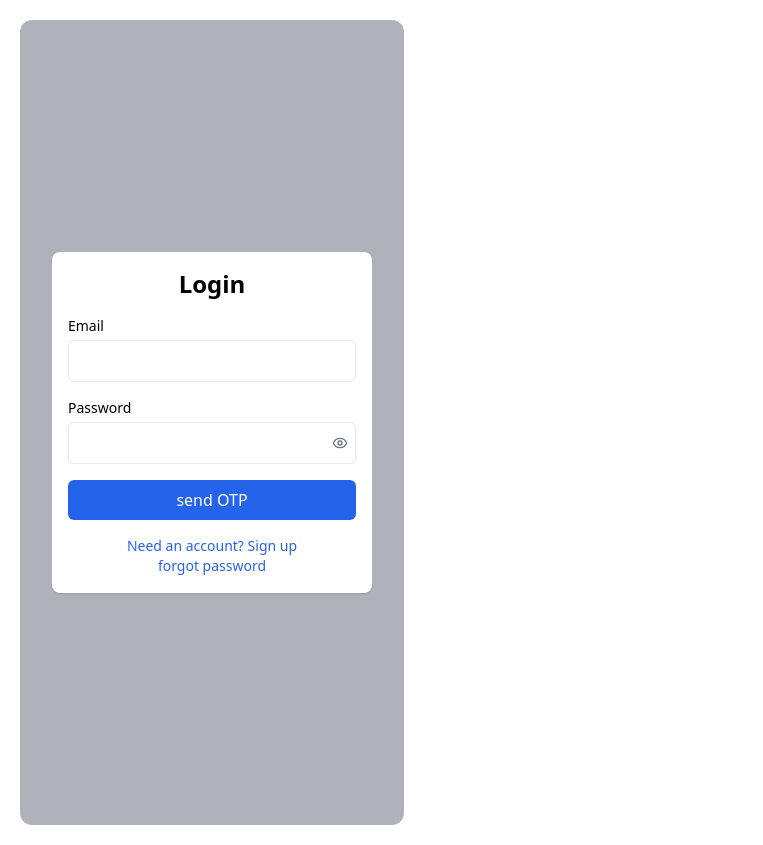
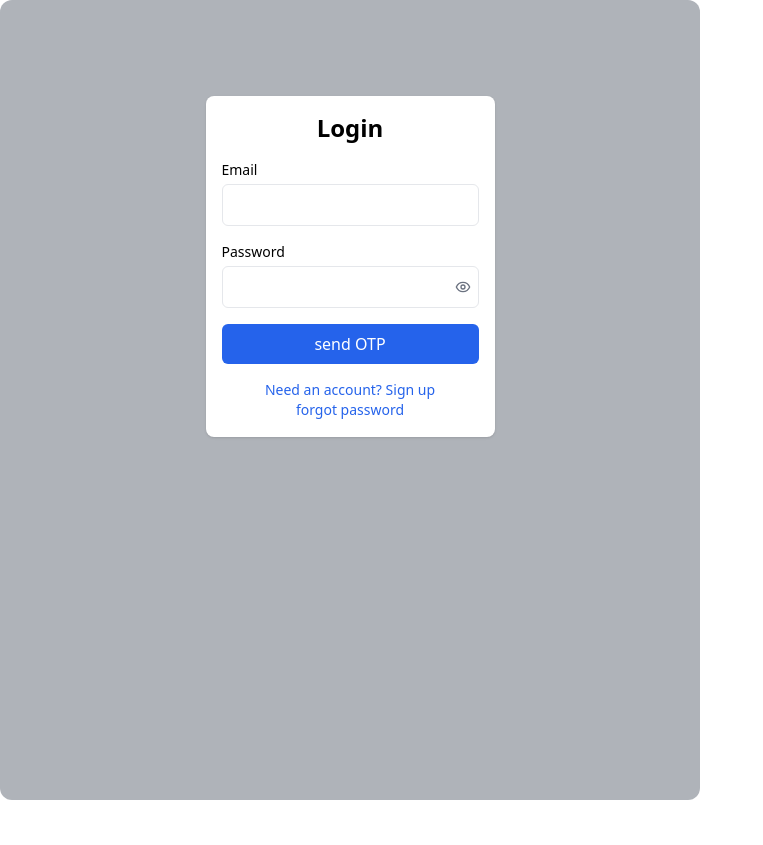
Before and after one commit to shivaraj110/store-links, a React (Vite) app: page /#/login in a window 1280 px wide. Shown: the whole page, without its empty margins (0-763 px from the left). After the commit the page ends 800 px from the top, so only its background shows below. Built offline with nearby package versions, Linux system fonts and the light colour scheme.

Commit message:
fixed sizing issue

```diff
--- a/index.html
+++ b/index.html
@@ -7,7 +7,7 @@
     <title>StoreLinks</title>
   </head>
   <body>
-    <div id="root"></div>
+    <div id="root" class=" "></div>
     <script type="module" src="/src/main.tsx"></script>
   </body>
 </html>
--- a/src/App.tsx
+++ b/src/App.tsx
@@ -11,18 +11,20 @@ import ResetPass from "./components/ui/ResetPass";
 export default function App() {
   return (
     <Router>
-      <main className="flex-1 m-5 size-fit overflow-hidden px-8 py-6 bg-gray-700/40 backdrop-blur-sm rounded-xl">
-        <Routes>
-          <Route path="/login" element={<AuthForm />} />
-          <Route path="/resetpaasword" element={<ResetPass />} />
-          <Route element={<ProtectRoutes />}>
-            <Route path="/personal" element={<PersonalLinks />} />
-            <Route path="/edit-personal" element={<EditLinkForm />} />
-            <Route path="/addPersonalLink" element={<AddLinkForm />} />
-            <Route path="/" element={<PublicLinks />} />
-            <Route path="/profile" element={<Profile />} />
-          </Route>
-        </Routes>
+      <main className="w-[700px] flex items-center justify-center ">
+        <div className="w-[700px] h-[800px] bg-gray-700/40 backdrop-blur-sm rounded-xl p-4">
+          <Routes>
+            <Route path={"/login"} element={<AuthForm />} />
+            <Route path={"/resetpaasword"} element={<ResetPass />} />
+            <Route element={<ProtectRoutes />}>
+              <Route path={"/personal"} element={<PersonalLinks />} />
+              <Route path={"/edit-personal"} element={<EditLinkForm />} />
+              <Route path={"/addPersonalLink"} element={<AddLinkForm />} />
+              <Route path={"/"} element={<PublicLinks />} />
+              <Route path="/profile" element={<Profile />} />
+            </Route>
+          </Routes>
+        </div>
       </main>
     </Router>
   );
--- a/src/components/ui/AuthComponent.tsx
+++ b/src/components/ui/AuthComponent.tsx
@@ -85,7 +85,7 @@ const AuthForm = () => {
           />
         </div>
       ) : (
-        <div className="w-80 p-4 mx-auto my-52 bg-white rounded-lg shadow">
+        <div className="w-fit p-4 mx-auto my-20 bg-white rounded-lg shadow">
           <h2 className="text-2xl font-bold mb-4 text-center">
             {isLogin ? "Login" : "Sign Up"}
           </h2>
--- a/src/index.css
+++ b/src/index.css
@@ -1,6 +1,20 @@
 @tailwind base;
 @tailwind components;
 @tailwind utilities;
+
 .transi {
   transition: 100ms;
 }
+
+body {
+  margin: 0;
+  padding: 0;
+  width: 100vw;
+  height: 100vh;
+  overflow: hidden;
+}
+
+#root {
+  width: 100%;
+  height: 100%;
+}
--- a/src/pages/Profile.tsx
+++ b/src/pages/Profile.tsx
@@ -20,7 +20,7 @@ export default function Profile() {
   }
 
   return (
-    <div className="max-w-2xl space-y-8">
+    <div className="space-y-5">
       <ToastContainer />
       <Navigation />
       <ProfileHeader
```
Also changed, not shown: 4 other files (tests, documents, lock files or other folders).
